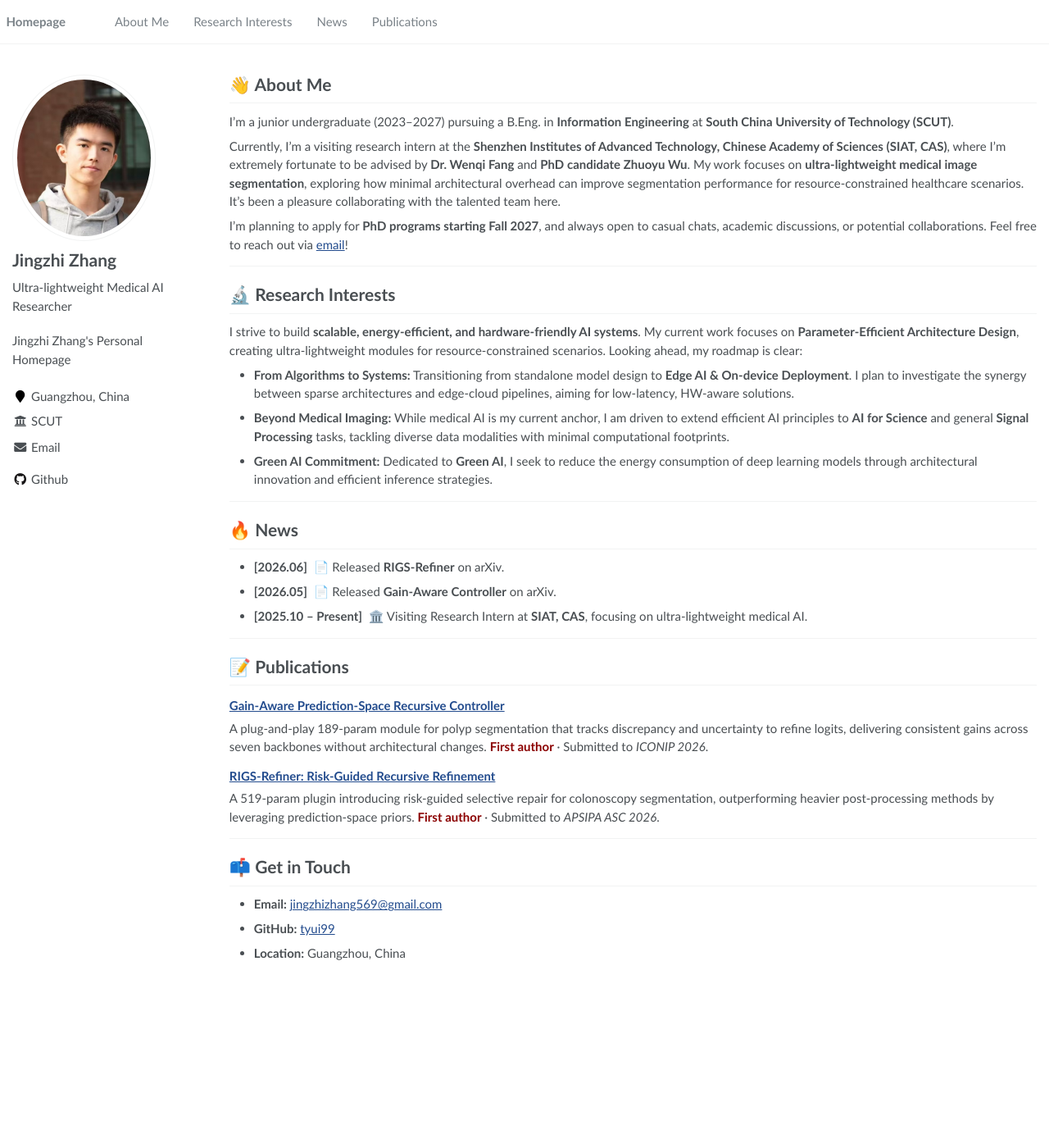
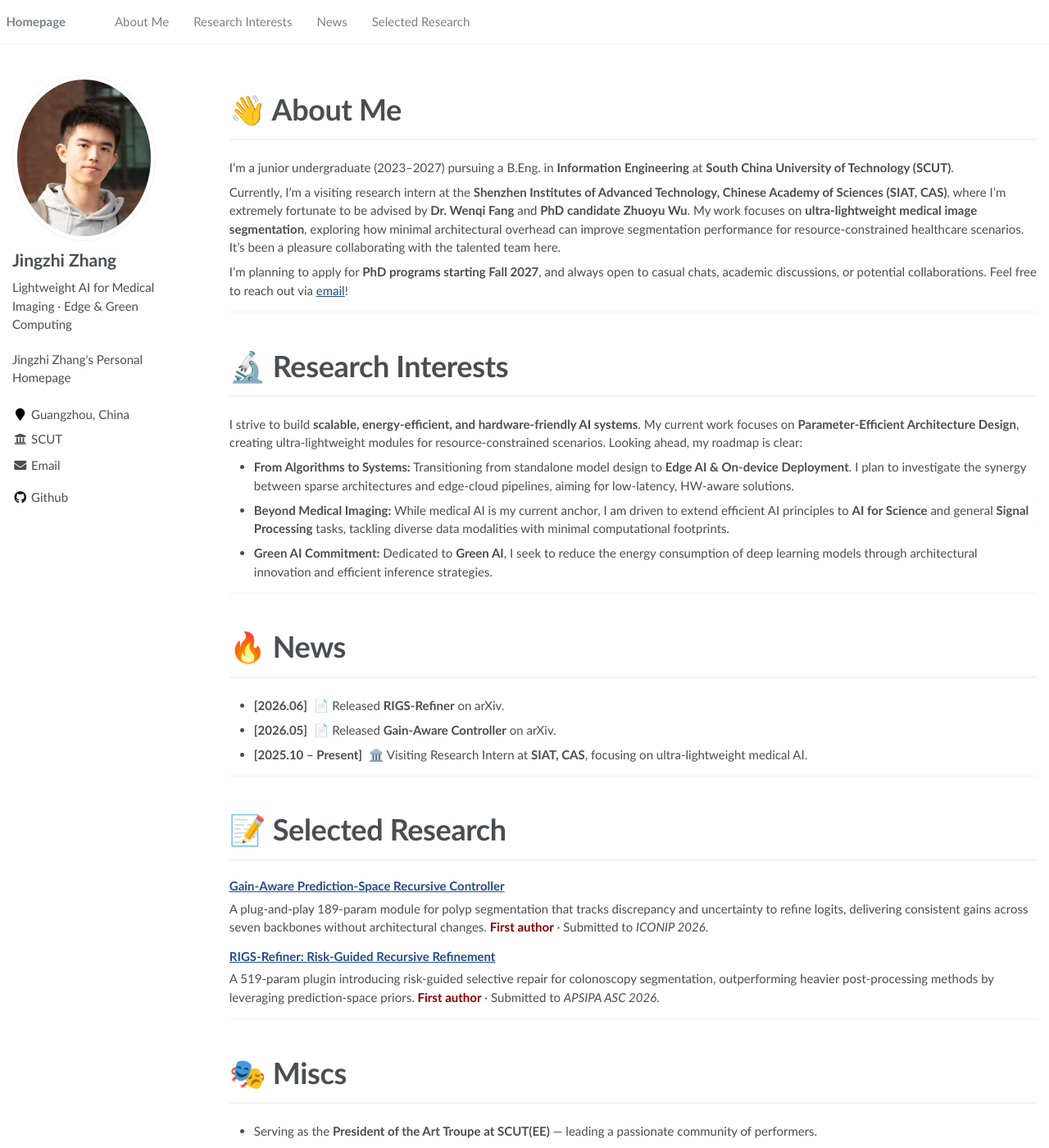
Before and after one commit to tyui99/tyui99.github.io, a Jekyll site: the page built from _pages/about.md, in a window 1280 px wide and 1400 px high. Shown: the whole window at 82% size. Built offline with Jekyll 4.4.1, drawn with Linux system fonts in a browser that asks for light colours; some of the changed text lies outside the part shown.

Commit message:
feat: refine bio, enlarge section titles, rename Publications to Selected Research, restore Miscs
- Update bio to 'Lightweight AI for Medical Imaging · Edge & Green Computing'
- Enlarge h1 titles in page__content: 2.4em / weight 800 / 2px border
- Rename Publications section to Selected Research; update nav URL
- Restore Miscs section with SCUT Art Troupe, Khalil Fong, Stephen Curry

```diff
--- a/_config.yml
+++ b/_config.yml
@@ -23,7 +23,7 @@ baidu_site_verification  :  # get baidu_site_verification from https://ziyuan.ba
 author:
   name             : "Jingzhi Zhang"
   avatar           : "images/photo.jpg"
-  bio              : "Ultra-lightweight Medical AI Researcher"
+  bio              : "Lightweight AI for Medical Imaging · Edge & Green Computing"
   location         : "Guangzhou, China"
   employer         : "SCUT"
   pubmed           :
--- a/_data/navigation.yml
+++ b/_data/navigation.yml
@@ -9,5 +9,5 @@ main:
   - title: "News"
     url: "/#-news"
 
-  - title: "Publications"
-    url: "/#-publications"
+  - title: "Selected Research"
+    url: "/#-selected-research"
--- a/_pages/about.md
+++ b/_pages/about.md
@@ -40,7 +40,7 @@ I strive to build **scalable, energy-efficient, and hardware-friendly AI systems
 
 ---
 
-# 📝 Publications
+# 📝 Selected Research
 
 ### [Gain-Aware Prediction-Space Recursive Controller]()
 
@@ -52,6 +52,14 @@ A 519-param plugin introducing risk-guided selective repair for colonoscopy segm
 
 ---
 
+# 🎭 Miscs
+
+- Serving as the **President of the Art Troupe at SCUT(EE)** — leading a passionate community of performers.
+- A devoted fan of **Khalil Fong (方大同)** and a proud (if only in the shower) vocalist.
+- A staunch supporter of **Stephen Curry**. I play basketball and table tennis regularly to keep my mind sharp.
+
+---
+
 # 📫 Get in Touch
 
 - **Email:** [jingzhizhang569@gmail.com](mailto:jingzhizhang569@gmail.com)
--- a/_sass/_page.scss
+++ b/_sass/_page.scss
@@ -61,9 +61,15 @@
     }
   }
   h1 {
-    margin-top: 1em;
-    padding-bottom: 0.5em;
-    border-bottom: 1px solid $border-color;
+    margin-top: 1.2em;
+    margin-bottom: 0.6em;
+    padding-bottom: 0.4em;
+    font-size: 2.4em;
+    font-weight: 800;
+    line-height: 1.2;
+    color: $dark-gray;
+    border-bottom: 2px solid $border-color;
+    letter-spacing: -0.01em;
   }
 
   p, li, dl {
```
